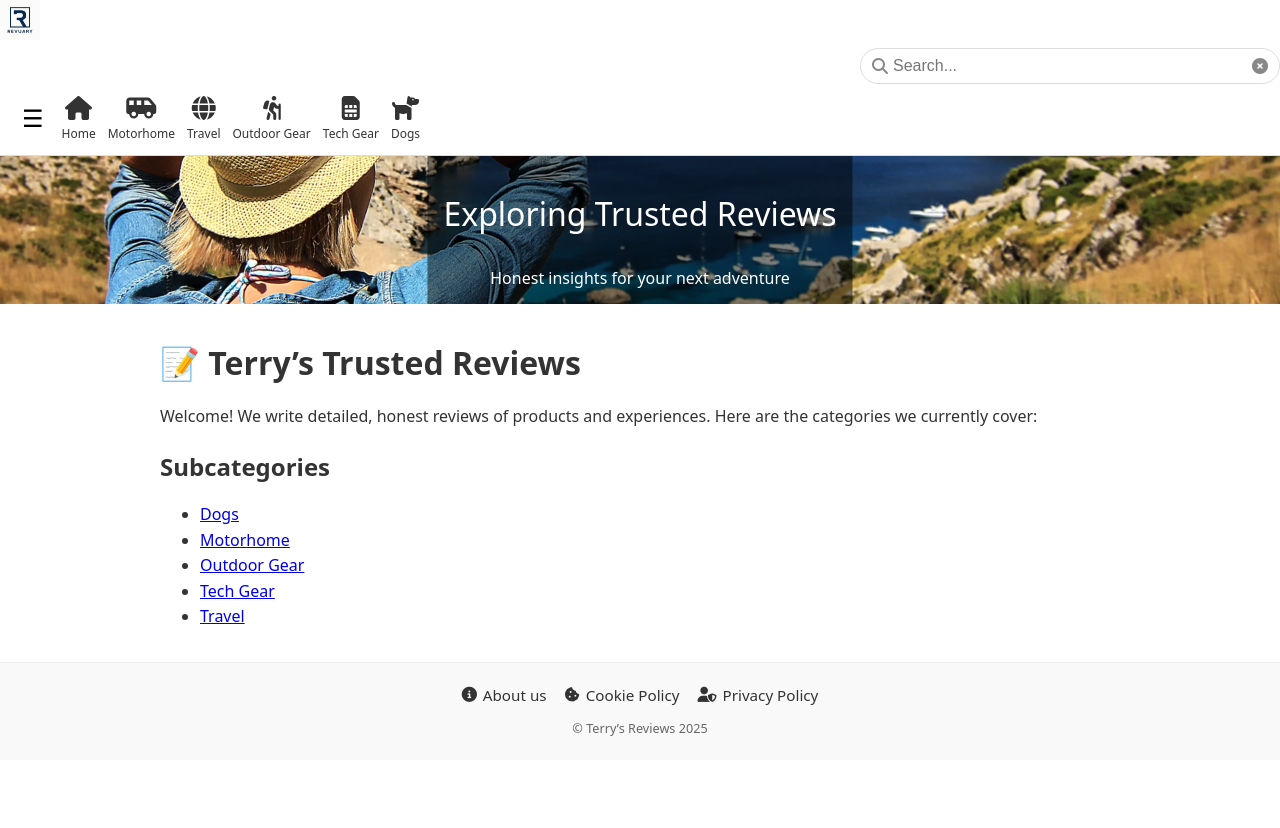
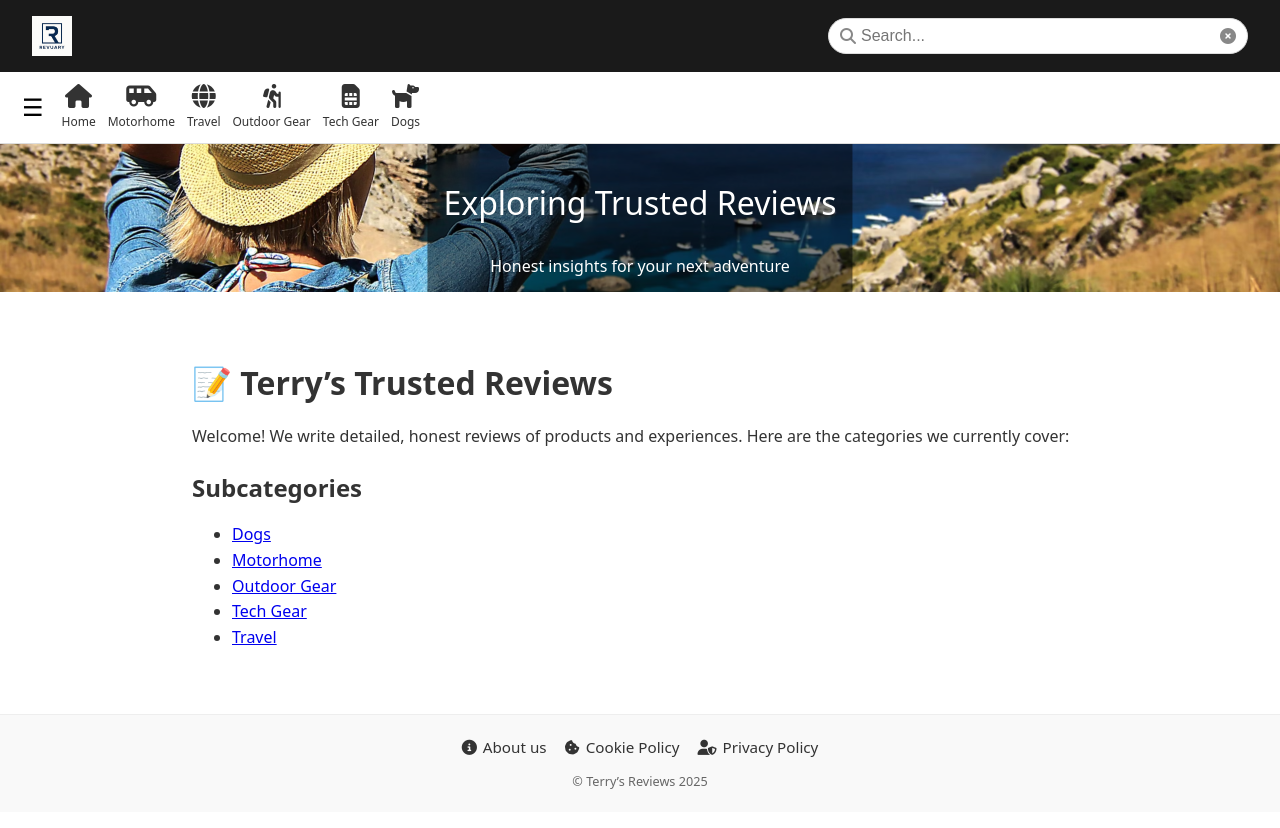
Before and after one commit to trowlinson/terrys-reviews, a Jekyll site: the page built from index.md, in a window 1280 px wide. Shown: the top 828 px of the page. Built offline with Jekyll 4.4.1, drawn with Linux system fonts in a browser that asks for light colours.

Commit message:
readded some missing styles

```diff
--- a/assets/css/_layout.scss
+++ b/assets/css/_layout.scss
@@ -34,3 +34,20 @@ th, td {
   border: 1px solid #ccc;
   text-align: left;
 }
+
+.categories {
+  display: flex;
+  justify-content: center;
+  gap: 2rem;
+  margin: 1rem 0;
+
+  a {
+    text-decoration: none;
+    color: $color-primary;
+    font-weight: bold;
+  }
+}
+
+main {
+  padding: 2rem;
+}
--- a/assets/css/_nav.scss
+++ b/assets/css/_nav.scss
@@ -71,3 +71,25 @@
     }
   }
 }
+
+.logo {
+  display: flex;
+  align-items: center;
+  width: auto;
+
+  img {
+    height: 40px;
+    width: auto;
+  }
+}
+
+.top-bar {
+  display: flex;
+  align-items: center;
+  justify-content: space-between;
+  flex-wrap: wrap;
+  padding: 1rem 2rem;
+  background-color: #1a1a1a;
+  color: white;
+  gap: 1rem;
+}
--- a/assets/css/_responsive.scss
+++ b/assets/css/_responsive.scss
@@ -33,3 +33,17 @@
     padding-top: unset;
   }
 }
+
+@media (max-width: $breakpoint-md) {
+  .ad-container {
+    margin: 1.5rem 0;
+  }
+
+  .category-header h1 {
+    font-size: 1.5rem;
+  }
+
+  .category-header p {
+    font-size: 1rem;
+  }
+}
--- a/assets/css/_search.scss
+++ b/assets/css/_search.scss
@@ -75,3 +75,28 @@
     &.active { background-color: #e0e0e0; }
   }
 }
+
+.searchBar {
+  flex-grow: 1;
+  max-width: 400px;
+  margin-left: auto;
+
+  input {
+    width: 100%;
+    padding: 0.5rem 0.75rem;
+    border-radius: 4px;
+    border: none;
+    font-size: 1rem;
+  }
+}
+
+#search-container {
+  padding: 1rem;
+  background: #f5f5f5;
+  text-align: center;
+}
+
+#search-results {
+  margin-top: 1rem;
+  text-align: left;
+}
```
